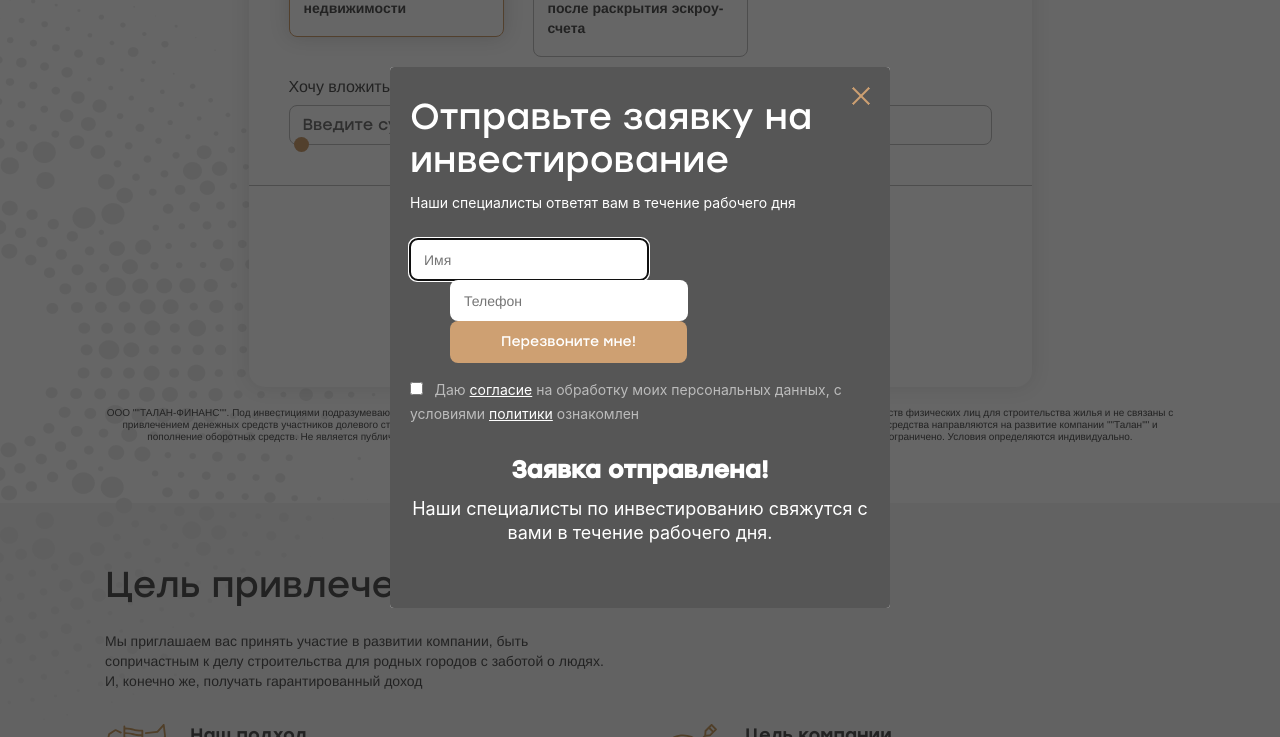
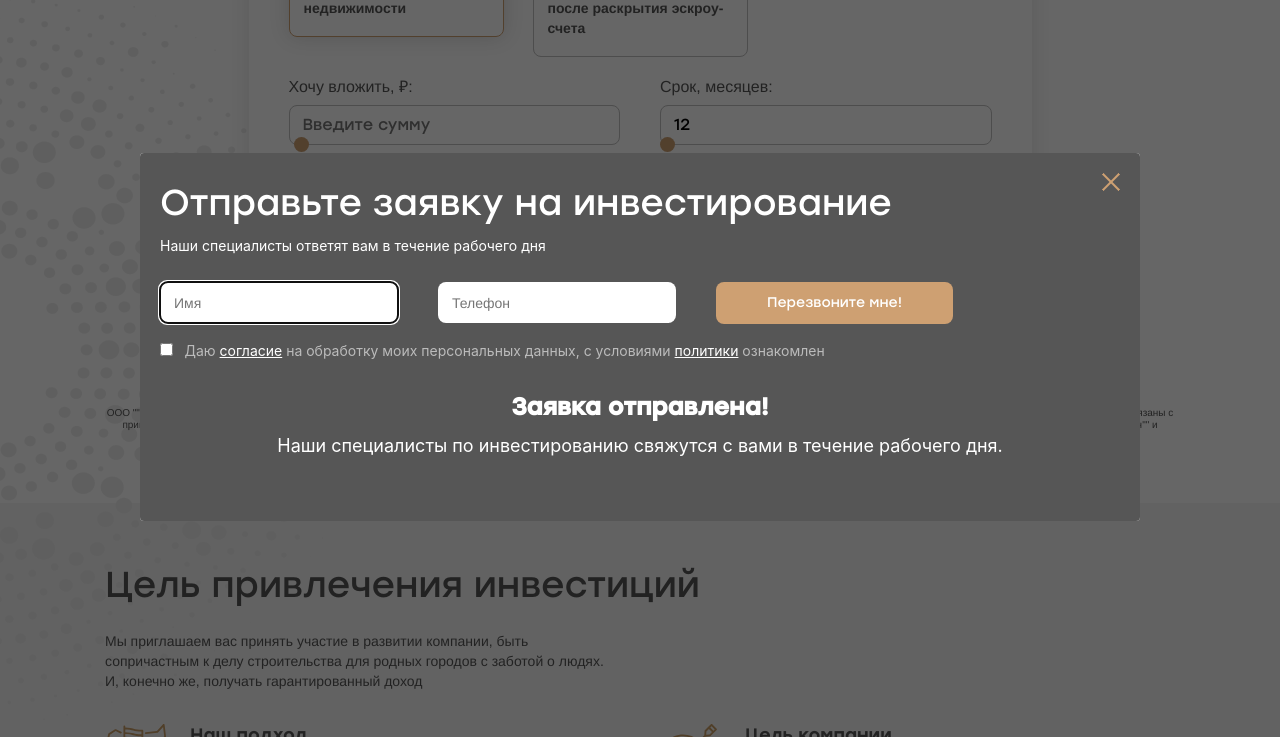
Before and after one commit to rkorobeynikov/talan-finance, a website: page src/index.html in a window 1280 px wide. Both pictures are taken after a click on the button "Отправить заявку на инвестирование". Shown: the part 1931-2668 px from the top of the page. Drawn offline with nearby package versions, Linux system fonts and the light colour scheme; files that its build step writes are made by us from their sources.

Commit message:
forms, modal fix

```diff
--- a/src/scss/modal.scss
+++ b/src/scss/modal.scss
@@ -20,7 +20,7 @@
 
 .modal__container {
   background-color: #fff;
-  max-width: 500px;
+  max-width: 1000px;
   max-height: 100vh;
   border-radius: 4px;
   overflow-y: auto;
```
Also changed, not shown: src/scss/form.scss (+7 -7 lines), build/css/style.min.css, 1 other file.
